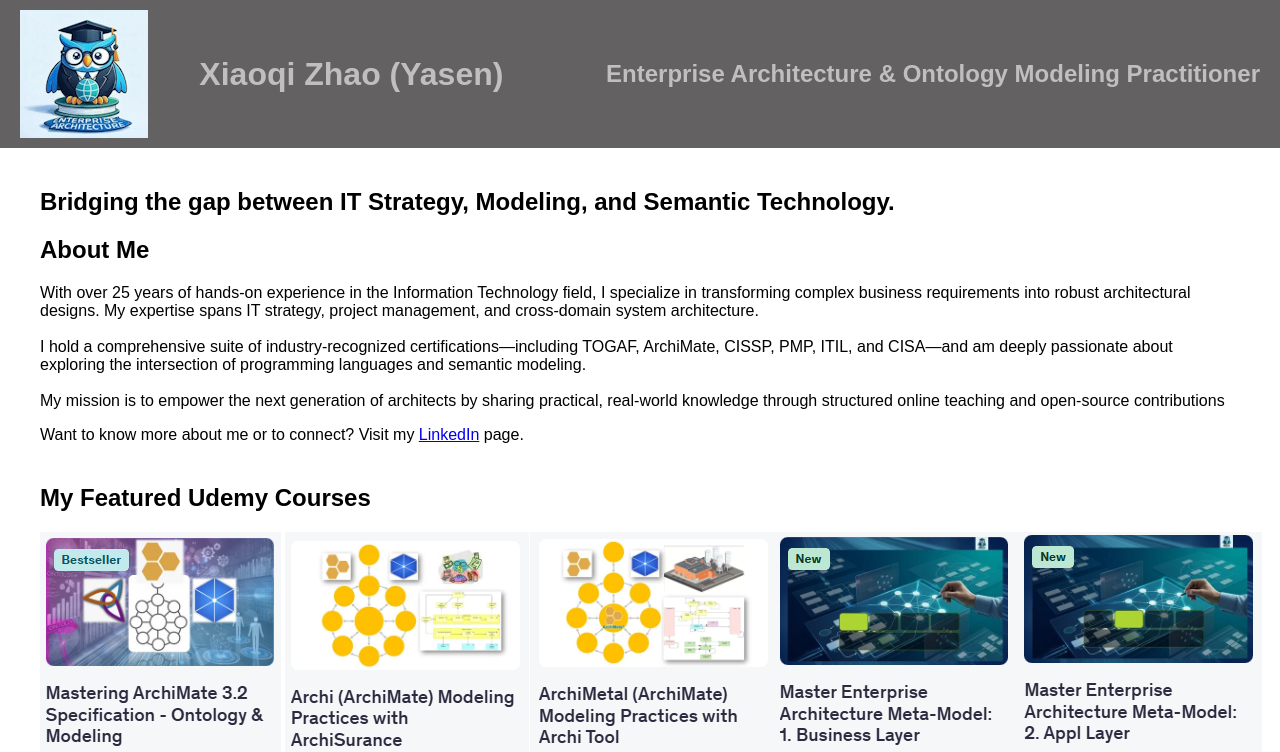
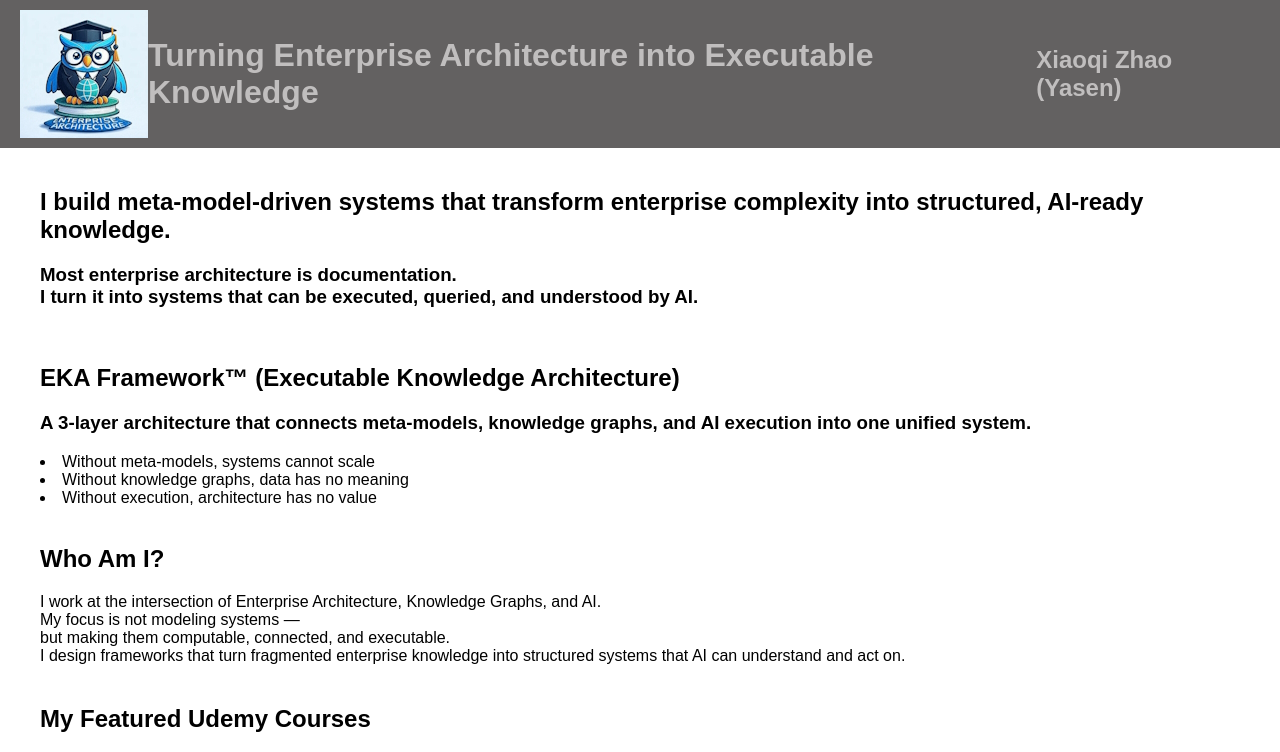
Before and after one commit to yasenstar/xiaoqiweb, a React (Create React App) app: page / in a window 1280 px wide. Shown: the top 752 px of the page. Built offline with nearby package versions, Linux system fonts and the light colour scheme.

Commit message:
revise homepage

```diff
--- a/src/App.js
+++ b/src/App.js
@@ -10,20 +10,29 @@ function App() {
       <div className="home-container">
         <header className="navbar">
           <img className="logo" src={logo} alt="ea-logo" />
-          <h1>Xiaoqi Zhao (Yasen)</h1> <br/> <h2>Enterprise Architecture & Ontology Modeling Practitioner</h2>
+          <h1>Turning Enterprise Architecture into Executable Knowledge</h1> <br/> <h2>Xiaoqi Zhao (Yasen)</h2>
         </header>
 
         <main className="main-content">
           <section id="about">
-            <h2>Bridging the gap between IT Strategy, Modeling, and Semantic Technology.</h2>
-            <h2>About Me</h2>
-            <p>With over 25 years of hands-on experience in the Information Technology field, I specialize in transforming complex business requirements into robust architectural designs. My expertise spans IT strategy, project management, and cross-domain system architecture.
-              <br/><br/>
-              I hold a comprehensive suite of industry-recognized certifications—including TOGAF, ArchiMate, CISSP, PMP, ITIL, and CISA—and am deeply passionate about exploring the intersection of programming languages and semantic modeling.
-              <br/><br/>
-              My mission is to empower the next generation of architects by sharing practical, real-world knowledge through structured online teaching and open-source contributions
+            <h2>I build meta-model-driven systems that transform enterprise complexity into structured, AI-ready knowledge.</h2>
+            <h3>Most enterprise architecture is documentation.<br/>I turn it into systems that can be executed, queried, and understood by AI.</h3>
+            <br/>
+            <h2>EKA Framework™ (Executable Knowledge Architecture)</h2>
+            <h3>A 3-layer architecture that connects meta-models, knowledge graphs, and AI execution into one unified system.</h3>
+            <div>
+              <li>Without meta-models, systems cannot scale</li>
+              <li>Without knowledge graphs, data has no meaning</li>
+              <li>Without execution, architecture has no value</li>
+            </div>
+            <br/>
+            <h2>Who Am I?</h2>
+            <p>
+              I work at the intersection of Enterprise Architecture, Knowledge Graphs, and AI.<br/>
+              My focus is not modeling systems —<br/>
+              but making them computable, connected, and executable.<br/>
+              I design frameworks that turn fragmented enterprise knowledge into structured systems that AI can understand and act on.
             </p>
-            <p>Want to know more about me or to connect? Visit my <a className="App-Link" href="https://www.linkedin.com/in/xiaoqi-zhao">LinkedIn</a> page.</p>
           </section>
           <section id="share">
             <CourseList />
```
